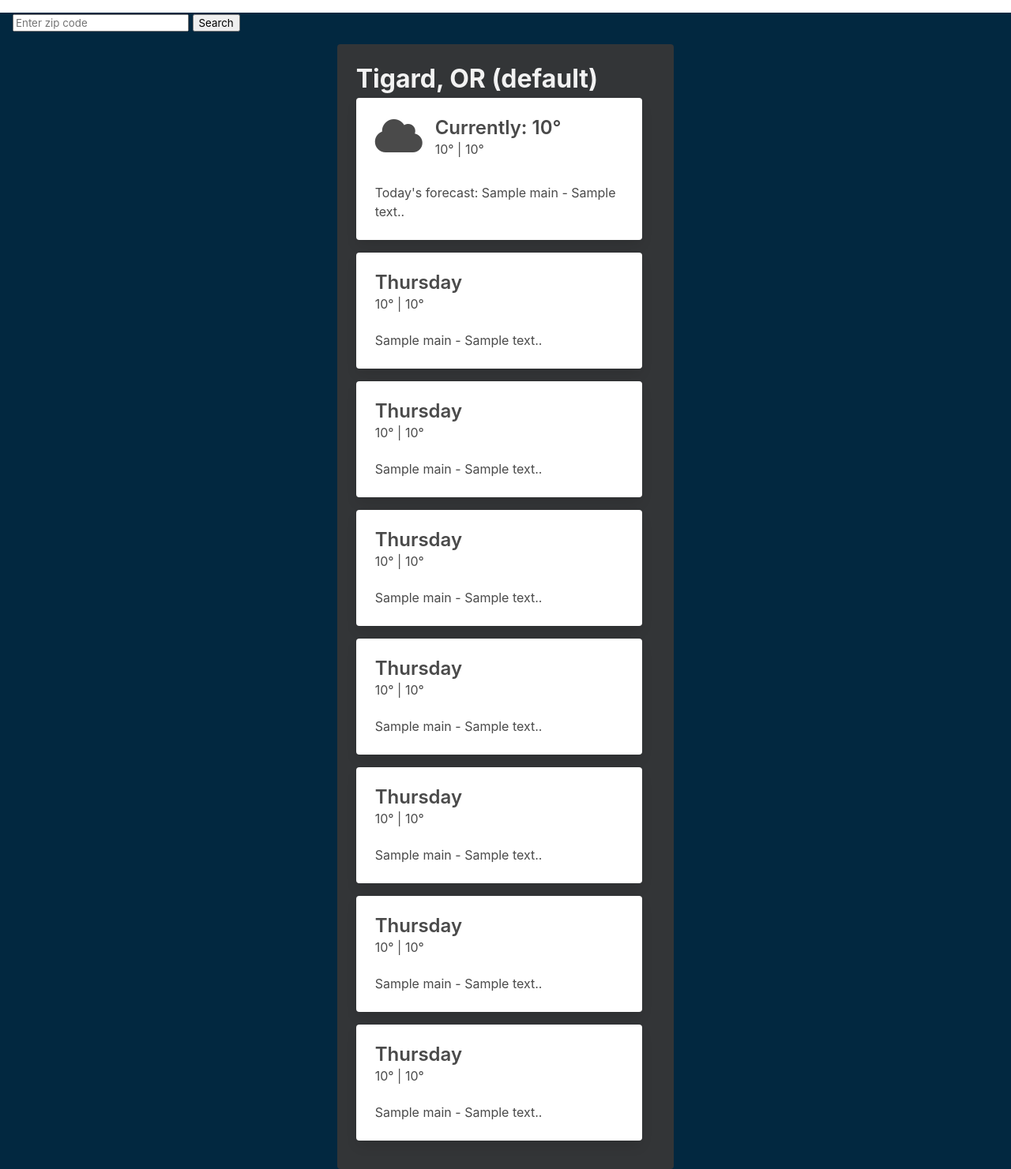
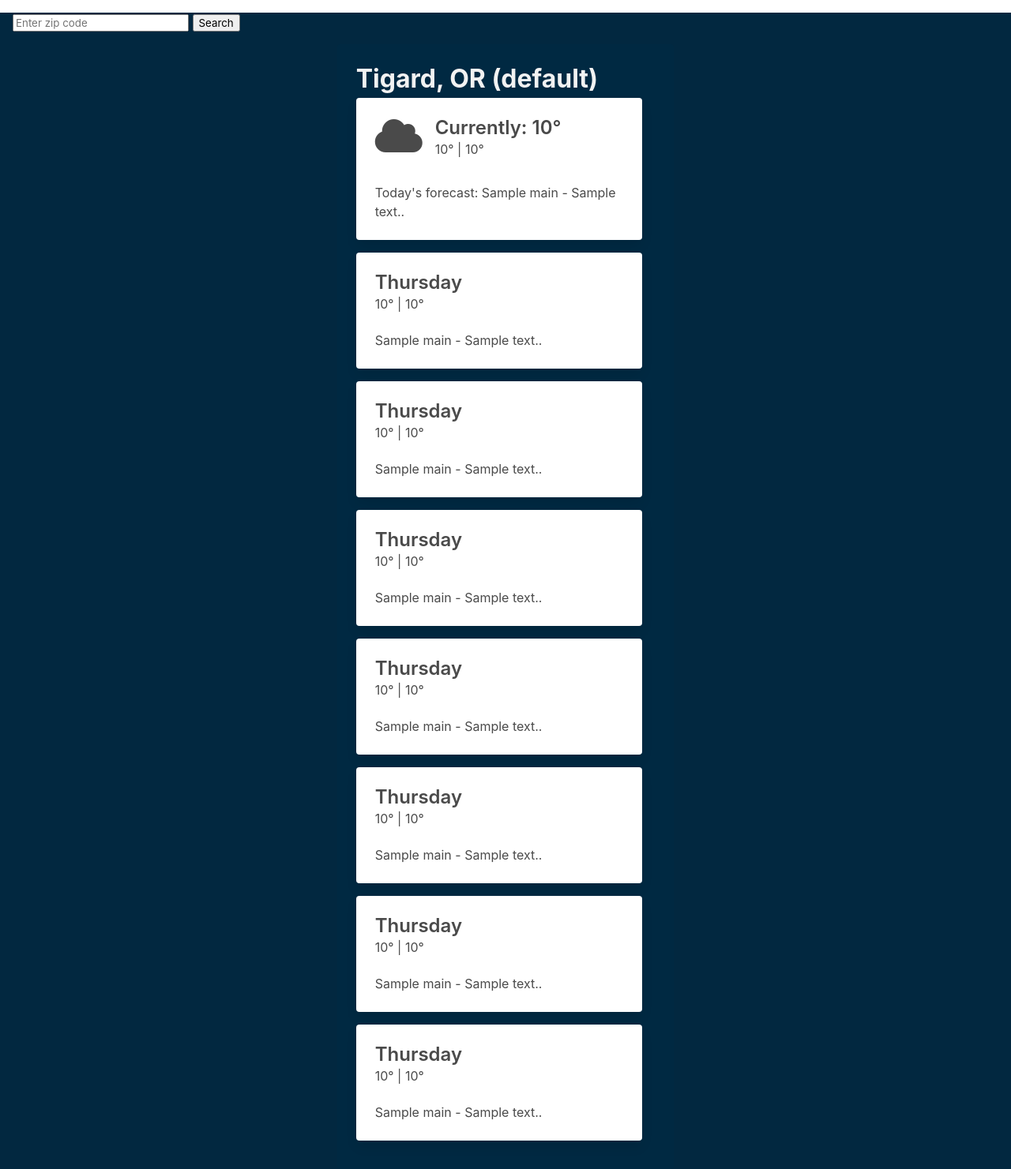
Before and after one commit to JoshLudahl/qaable, a Flask app: page / in a window 1280 px wide. Shown: the whole page at 79% size. Run offline with Flask 2, Linux system fonts and the light colour scheme; a database or web service that is not in the repository returns one stand-in record (values such as "Sample title"); data that the repository does not hold is empty.

Commit message:
css colors

```diff
--- a/static/css/styles.css
+++ b/static/css/styles.css
@@ -15,7 +15,7 @@ body {
   font-size: 2rem;
 }
 .weather_alert {
-  color: #F26444;
+  color: #DB3E00;
 }
 
 .push-right {
@@ -23,7 +23,7 @@ body {
 }
 
 .custom-notification {
-  background-color: #333537;
+  background-color: #002942;
   color: #F2F2F2;
 }
 
--- a/templates/index.html
+++ b/templates/index.html
@@ -11,7 +11,7 @@
     <link rel="stylesheet" href="https://cdnjs.cloudflare.com/ajax/libs/font-awesome/5.15.1/css/all.min.css" integrity="sha512-+4zCK9k+qNFUR5X+cKL9EIR+ZOhtIloNl9GIKS57V1MyNsYpYcUrUeQc9vNfzsWfV28IaLL3i96P9sdNyeRssA==" crossorigin="anonymous" />
 
     <!-- Custom CSS -->
-    <link rel="stylesheet" type="text/css" href="{{ url_for('static', filename='css/styles.css') }}?ver=1.10">
+    <link rel="stylesheet" type="text/css" href="{{ url_for('static', filename='css/styles.css') }}?ver=1.11">
 
     <title>QA-Able</title>
 </head>
```
